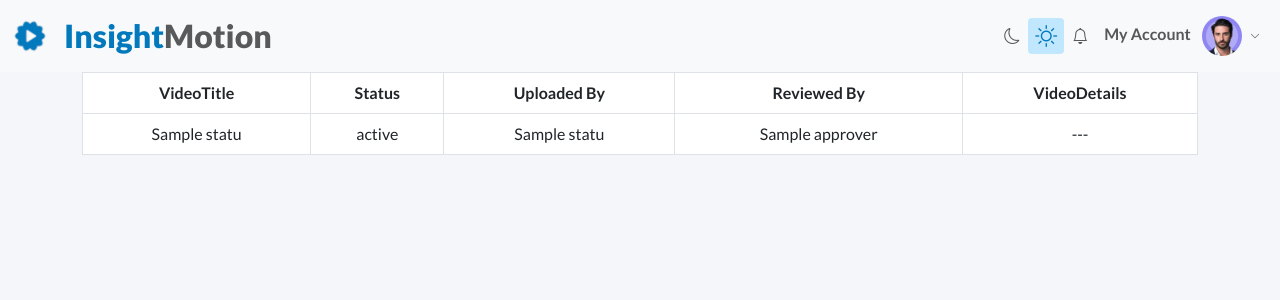
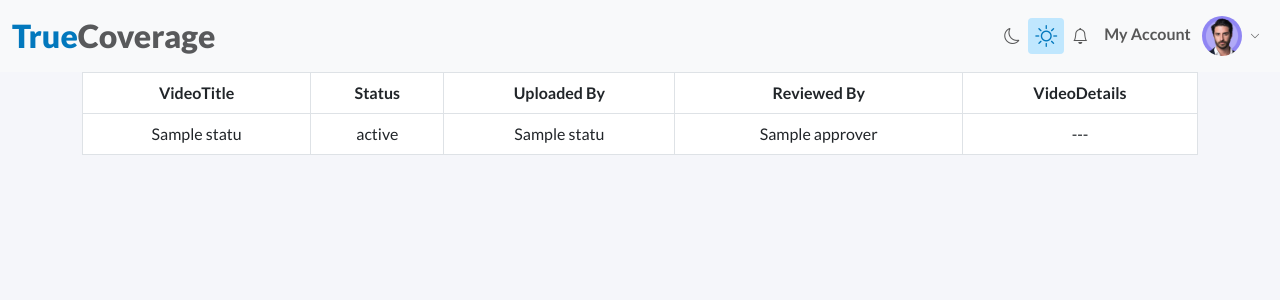
Before and after one commit to Naveenprasath007/DigitalMarketing, a Django app: template templates/tc_DigitalMarketing/approver.html in a window 1280 px wide. Shown: the top 300 px of the page. Run offline with Django 4.2, Linux system fonts and the light colour scheme; the template is opened without the code that fills it: most values are stand-ins (such as "Sample title", 1, 10 or a date in 2020); some libraries are stand-ins or nearby versions.

Commit message:
version1

```diff
--- a/templates/tc_DigitalMarketing/Download.html
+++ b/templates/tc_DigitalMarketing/Download.html
@@ -6,8 +6,8 @@
 <nav class="navbar navbar-expand-lg bg-body-tertiary">
   <div class="container-fluid">
     <a class="navbar-brand d-inline-flex align-items-center" href="/dm/UserIndexpage">
-        <img src="{% static 'images/logo_icon.png' %}" alt="" class="img-fluid">
-        <h2>Insight<span>Motion</span></h2>
+        <!-- <img src="{% static 'images/logo_icon.png' %}" alt="" class="img-fluid"> -->
+        <h2>True<span>Coverage</span></h2>
     </a>
     <button class="navbar-toggler" type="button" data-bs-toggle="collapse" data-bs-target="#navbarNav" aria-controls="navbarNav" aria-expanded="false" aria-label="Toggle navigation">
       <span class="navbar-toggler-icon"></span>
--- a/templates/tc_DigitalMarketing/approver.html
+++ b/templates/tc_DigitalMarketing/approver.html
@@ -6,8 +6,8 @@
 <nav class="navbar navbar-expand-lg bg-body-tertiary">
   <div class="container-fluid">
     <a class="navbar-brand d-inline-flex align-items-center" href="/dm/UserIndexpage">
-        <img src="{% static 'images/logo_icon.png' %}" alt="" class="img-fluid">
-        <h2>Insight<span>Motion</span></h2>
+        <!-- <img src="{% static 'images/logo_icon.png' %}" alt="" class="img-fluid"> -->
+        <h2>True<span>Coverage</span></h2>
     </a>
     <button class="navbar-toggler" type="button" data-bs-toggle="collapse" data-bs-target="#navbarNav" aria-controls="navbarNav" aria-expanded="false" aria-label="Toggle navigation">
       <span class="navbar-toggler-icon"></span>
--- a/templates/tc_DigitalMarketing/approverview.html
+++ b/templates/tc_DigitalMarketing/approverview.html
@@ -6,8 +6,8 @@
 <nav class="navbar navbar-expand-lg bg-body-tertiary">
   <div class="container-fluid">
     <a class="navbar-brand d-inline-flex align-items-center" href="/dm/UserIndexpage">
-        <img src="{% static 'images/logo_icon.png' %}" alt="" class="img-fluid">
-        <h2>Insight<span>Motion</span></h2>
+        <!-- <img src="{% static 'images/logo_icon.png' %}" alt="" class="img-fluid"> -->
+        <h2>True<span>Coverage</span></h2>
     </a>
     <button class="navbar-toggler" type="button" data-bs-toggle="collapse" data-bs-target="#navbarNav" aria-controls="navbarNav" aria-expanded="false" aria-label="Toggle navigation">
       <span class="navbar-toggler-icon"></span>
--- a/templates/tc_DigitalMarketing/dash_index.html
+++ b/templates/tc_DigitalMarketing/dash_index.html
@@ -6,8 +6,8 @@
     <nav class="navbar navbar-expand-lg bg-body-tertiary">
         <div class="container-fluid">
           <a class="navbar-brand d-inline-flex align-items-center" href="/dm/UserIndexpage">
-              <img src="{% static 'images/logo_icon.png'%}" alt="" class="img-fluid">
-              <h2>Insight<span>Motion</span></h2>
+              <!-- <img src="{% static 'images/logo_icon.png'%}" alt="" class="img-fluid"> -->
+              <h2>True<span>Coverage</span></h2>
           </a>
           <button class="navbar-toggler" type="button" data-bs-toggle="collapse" data-bs-target="#navbarNav" aria-controls="navbarNav" aria-expanded="false" aria-label="Toggle navigation">
             <span class="navbar-toggler-icon"></span>
--- a/templates/tc_DigitalMarketing/filterpage.html
+++ b/templates/tc_DigitalMarketing/filterpage.html
@@ -5,8 +5,8 @@
 <nav class="navbar navbar-expand-lg bg-body-tertiary">
   <div class="container-fluid">
     <a class="navbar-brand d-inline-flex align-items-center" href="/dm/UserIndexpage">
-        <img src="{% static 'images/logo_icon.png' %}" alt="" class="img-fluid">
-        <h2>Insight<span>Motion</span></h2>
+        <!-- <img src="{% static 'images/logo_icon.png' %}" alt="" class="img-fluid"> -->
+        <h2>True<span>Coverage</span></h2>
     </a>
     <button class="navbar-toggler" type="button" data-bs-toggle="collapse" data-bs-target="#navbarNav" aria-controls="navbarNav" aria-expanded="false" aria-label="Toggle navigation">
       <span class="navbar-toggler-icon"></span>
--- a/templates/tc_DigitalMarketing/myvideos.html
+++ b/templates/tc_DigitalMarketing/myvideos.html
@@ -6,8 +6,8 @@
 <nav class="navbar navbar-expand-lg bg-body-tertiary">
   <div class="container-fluid">
     <a class="navbar-brand d-inline-flex align-items-center" href="/dm/UserIndexpage">
-        <img src="{% static 'images/logo_icon.png' %}" alt="" class="img-fluid">
-        <h2>Insight<span>Motion</span></h2>
+        <!-- <img src="{% static 'images/logo_icon.png' %}" alt="" class="img-fluid"> -->
+        <h2>True<span>Coverage</span></h2>
     </a>
     <button class="navbar-toggler" type="button" data-bs-toggle="collapse" data-bs-target="#navbarNav" aria-controls="navbarNav" aria-expanded="false" aria-label="Toggle navigation">
       <span class="navbar-toggler-icon"></span>
--- a/templates/tc_DigitalMarketing/statusview.html
+++ b/templates/tc_DigitalMarketing/statusview.html
@@ -6,8 +6,8 @@
 <nav class="navbar navbar-expand-lg bg-body-tertiary">
   <div class="container-fluid">
     <a class="navbar-brand d-inline-flex align-items-center" href="/dm/UserIndexpage">
-        <img src="{% static 'images/logo_icon.png' %}" alt="" class="img-fluid">
-        <h2>Insight<span>Motion</span></h2>
+        <!-- <img src="{% static 'images/logo_icon.png' %}" alt="" class="img-fluid"> -->
+        <h2>True<span>Coverage</span></h2>
     </a>
     <button class="navbar-toggler" type="button" data-bs-toggle="collapse" data-bs-target="#navbarNav" aria-controls="navbarNav" aria-expanded="false" aria-label="Toggle navigation">
       <span class="navbar-toggler-icon"></span>
--- a/templates/tc_DigitalMarketing/upload-page.html
+++ b/templates/tc_DigitalMarketing/upload-page.html
@@ -5,8 +5,8 @@
     <nav class="navbar navbar-expand-lg bg-body-tertiary">
       <div class="container-fluid">
         <a class="navbar-brand d-inline-flex align-items-center" href="/dm/UserIndexpage">
-          <img src="{% static 'images/logo_icon.png'%}" alt="" class="img-fluid" />
-          <h2>Insight<span>Motion</span></h2>
+          <!-- <img src="{% static 'images/logo_icon.png'%}" alt="" class="img-fluid" /> -->
+          <h2>True<span>Coverage</span></h2>
         </a>
         <button
           class="navbar-toggler"
--- a/templates/tc_DigitalMarketing/uploadagain.html
+++ b/templates/tc_DigitalMarketing/uploadagain.html
@@ -6,8 +6,8 @@
 <nav class="navbar navbar-expand-lg bg-body-tertiary">
   <div class="container-fluid">
     <a class="navbar-brand d-inline-flex align-items-center" href="/dm/UserIndexpage">
-        <img src="{% static 'images/logo_icon.png' %}" alt="" class="img-fluid">
-        <h2>Insight<span>Motion</span></h2>
+        <!-- <img src="{% static 'images/logo_icon.png' %}" alt="" class="img-fluid"> -->
+        <h2>True<span>Coverage</span></h2>
     </a>
     <button class="navbar-toggler" type="button" data-bs-toggle="collapse" data-bs-target="#navbarNav" aria-controls="navbarNav" aria-expanded="false" aria-label="Toggle navigation">
       <span class="navbar-toggler-icon"></span>
--- a/templates/tc_DigitalMarketing/uploadagainnew.html
+++ b/templates/tc_DigitalMarketing/uploadagainnew.html
@@ -6,8 +6,10 @@
 <nav class="navbar navbar-expand-lg bg-body-tertiary">
   <div class="container-fluid">
     <a class="navbar-brand d-inline-flex align-items-center" href="/dm/UserIndexpage">
-        <img src="{% static 'images/logo_icon.png' %}" alt="" class="img-fluid">
-        <h2>Insight<span>Motion</span></h2>
+        <!-- <img src="{% static 'images/logo_icon.png' %}" alt="" class="img-fluid"> -->
+        <!-- <h2>Insight<span>Motion</span></h2> -->
+        <h2>True<span>Coverage</span></h2>
+
     </a>
     <button class="navbar-toggler" type="button" data-bs-toggle="collapse" data-bs-target="#navbarNav" aria-controls="navbarNav" aria-expanded="false" aria-label="Toggle navigation">
       <span class="navbar-toggler-icon"></span>
```
